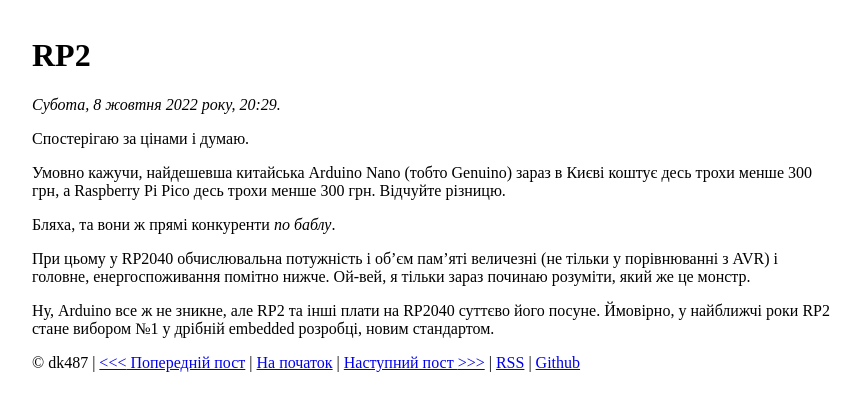
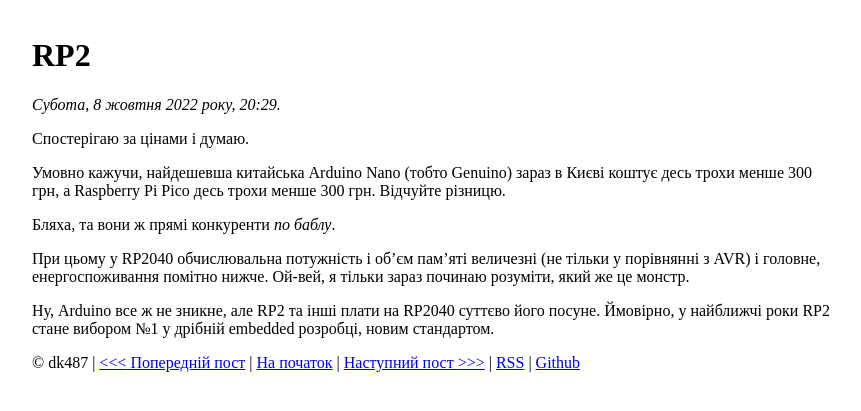
Before and after one commit to dk487/test.de.co.ua, a Jekyll site: the page built from _posts/2022/2022-10-08-rp2.md, in a window 1280 px wide. Shown: the top 411 px of the page, without its empty margins (208-1069 px from the left). Built offline with Jekyll 4.4.1, drawn with Linux system fonts in a browser that asks for light colours.

Commit message:
Typos fixed

```diff
--- a/_posts/2022/2022-10-08-rp2.md
+++ b/_posts/2022/2022-10-08-rp2.md
@@ -9,6 +9,6 @@
 
 Бляха, та вони ж прямі конкуренти _по баблу_.
 
-При цьому у RP2040 обчислювальна потужність і об'єм пам'яті величезні (не тільки у порівнюванні з AVR) і головне, енергоспоживання помітно нижче. Ой-вей, я тільки зараз починаю розуміти, який же це монстр.
+При цьому у RP2040 обчислювальна потужність і об'єм пам'яті величезні (не тільки у порівнянні з AVR) і головне, енергоспоживання помітно нижче. Ой-вей, я тільки зараз починаю розуміти, який же це монстр.
 
 Ну, Arduino все ж не зникне, але RP2 та інші плати на RP2040 суттєво його посуне. Ймовірно, у найближчі роки RP2 стане вибором №1 у дрібній embedded розробці, новим стандартом.
```
Also changed, not shown: _posts/2022/2022-10-11-pryvit-svit-ya-zhyvyi.md (+1 -1 lines).
